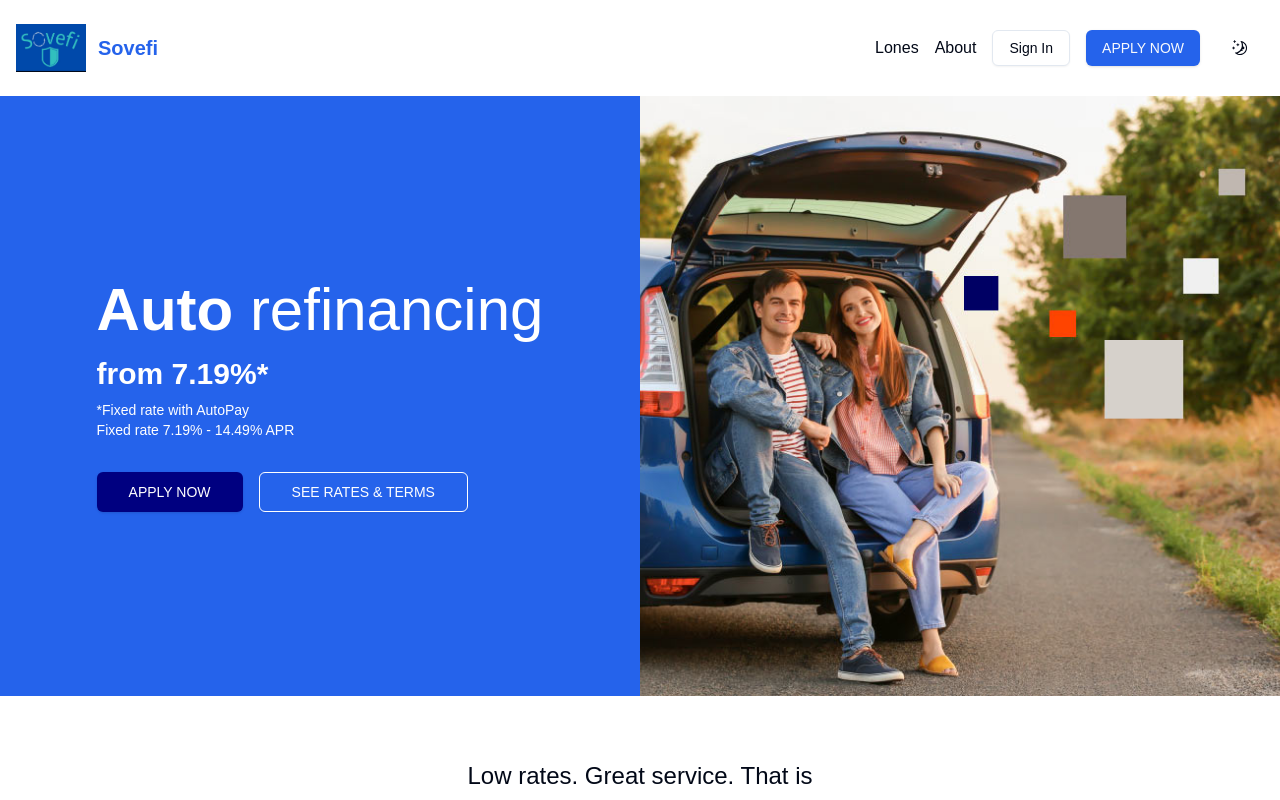
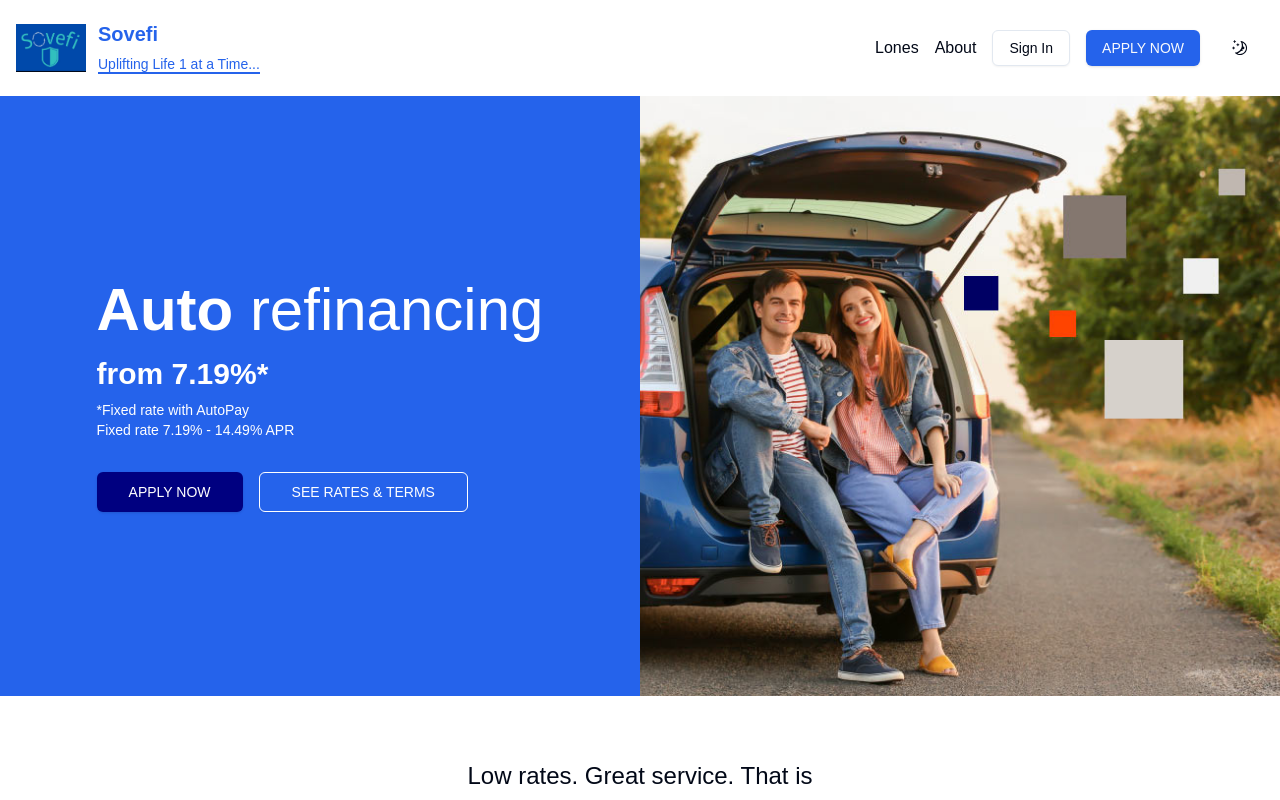
Before and after one commit to masumrana0/Sovefi_client, a Next.js app: page / in a window 1280 px wide. Shown: the top 800 px of the page. Built offline with nearby package versions, Linux system fonts and the light colour scheme.

Commit message:
update navbar

```diff
--- a/src/components/share/navbar.tsx
+++ b/src/components/share/navbar.tsx
@@ -36,7 +36,7 @@ export default function Navbar() {
     <div
       className={cn(
         "fixed top-0 left-0 right-0 z-50 bg-background/95 backdrop-blur supports-[backdrop-filter]:bg-background/60 transition-all duration-200",
-        isScrolled ? "h-20" : "h-24",
+        isScrolled ? "h-20" : "h-24"
       )}
     >
       <nav className="max-w-7xl mx-auto px-4 h-full flex items-center justify-between">
@@ -48,7 +48,12 @@ export default function Navbar() {
             width={isScrolled ? 60 : 70}
             className="transition-all duration-200"
           />
-          <span className="text-primary text-xl font-extrabold">Sovefi</span>
+          <span className="text-primary text-xl font-extrabold">
+            Sovefi <br />{" "}
+            <small className="text-sm font-extralight border-b-2 border-primary">
+              Uplifting Life 1 at a Time...
+            </small>
+          </span>
         </Link>
         <div className="hidden md:flex items-center space-x-4">
           <NavItems />
```
